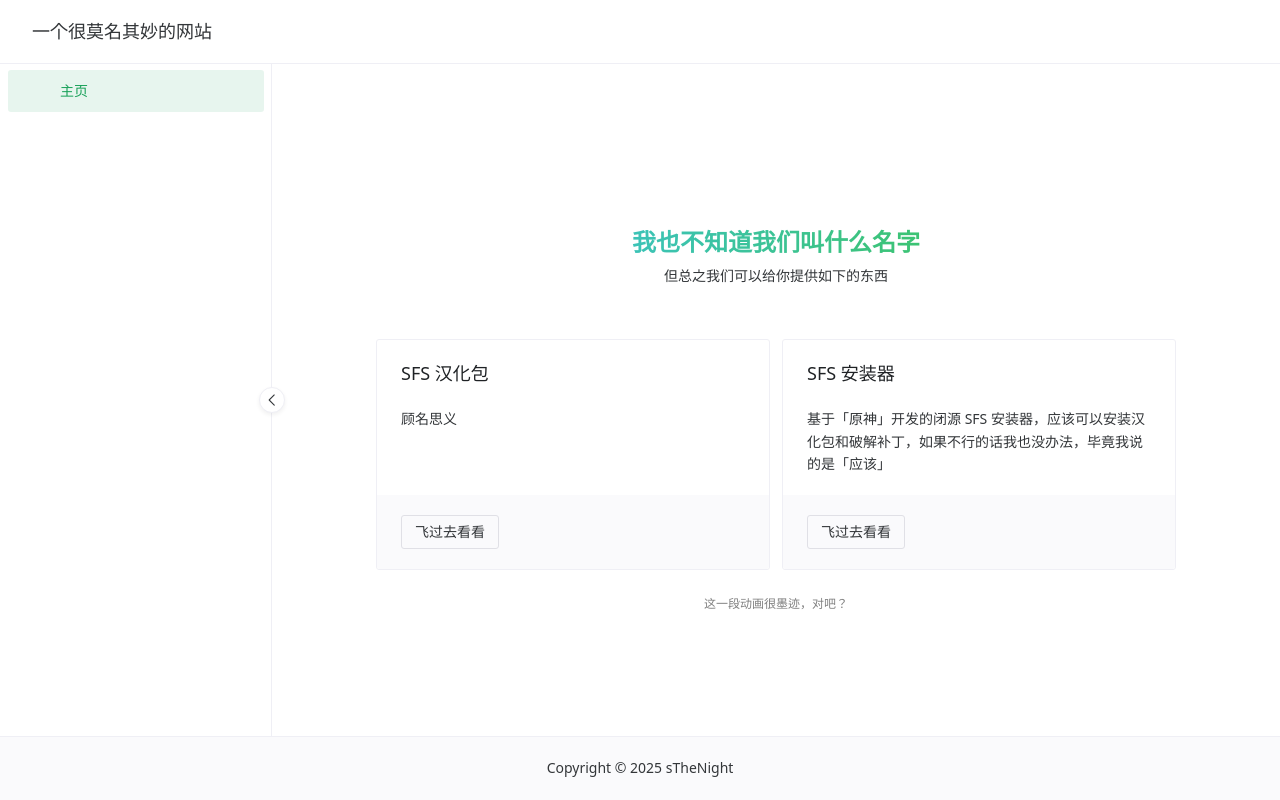
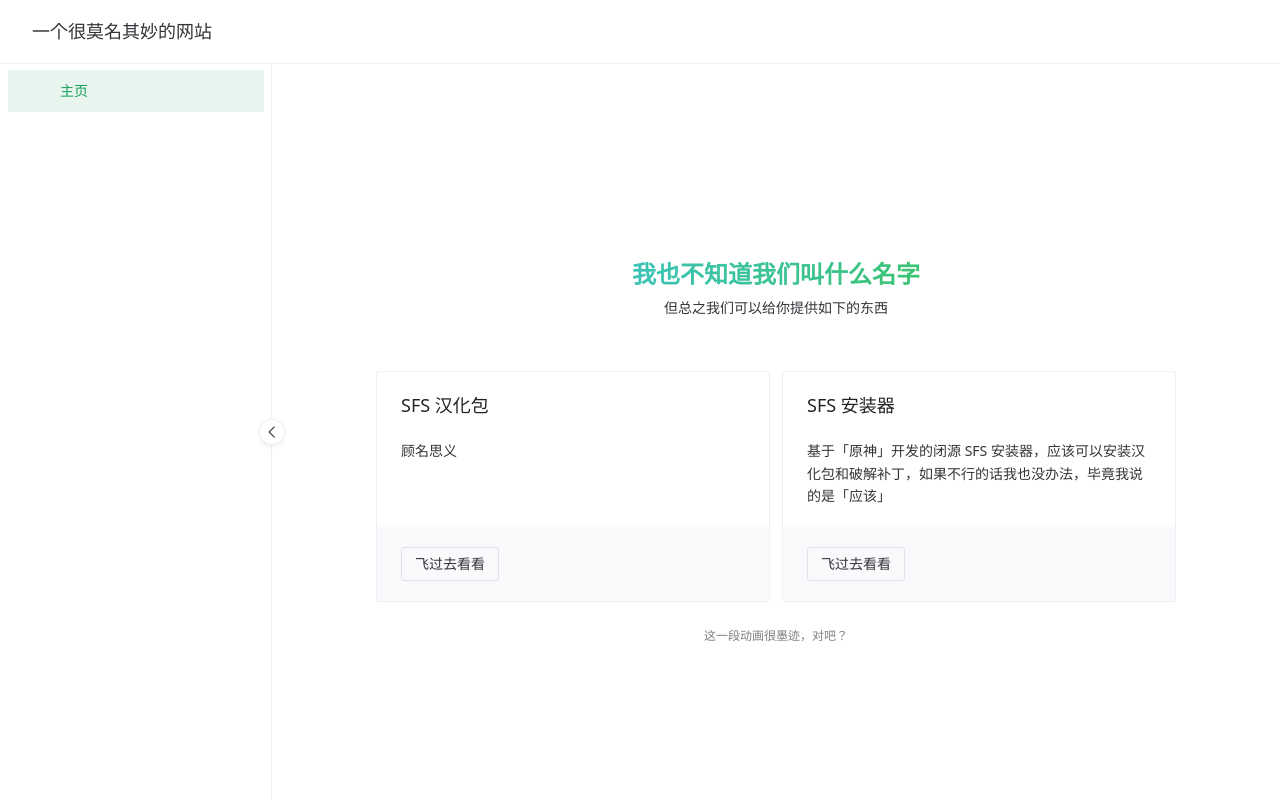
Before and after one commit to sTheNight/WebsiteForSFSInstaller, a Vue app: page / in a window 1280 px wide. Built offline with nearby package versions, Linux system fonts and the light colour scheme; some icons are missing; a small style sheet from the web is missing.

Commit message:
refactor: 移除 footer

```diff
--- a/src/App.vue
+++ b/src/App.vue
@@ -110,7 +110,7 @@ const themeIcon = computed(() => {
                 </NLayoutHeader>
 
                 <NLayout class="content-box" has-sider position="absolute"
-                    style="top: 64px; left: 0; right: 0; bottom: 64px;">
+                    style="top: 64px; left: 0; right: 0; bottom: 0;">
                     <NLayoutSider class="sider-bar" bordered show-trigger="arrow-circle" position="static"
                         collapse-mode="width" :collapsed-width="64" v-model:collapsed="collapse"
                         v-if="!appStore.isMobile">
@@ -125,10 +125,6 @@ const themeIcon = computed(() => {
                         </RouterView>
                     </NLayoutContent>
                 </NLayout>
-
-                <NLayoutFooter class="footer" position="absolute" style="bottom: 0;" bordered>
-                    <div class="footer-flex">Copyright © 2025 sTheNight</div>
-                </NLayoutFooter>
             </NLayout>
         </div>
     </NConfigProvider>
```
